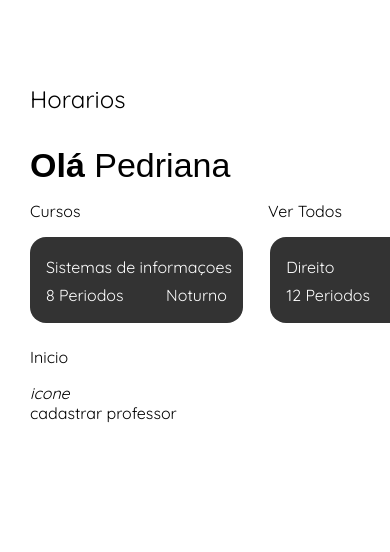
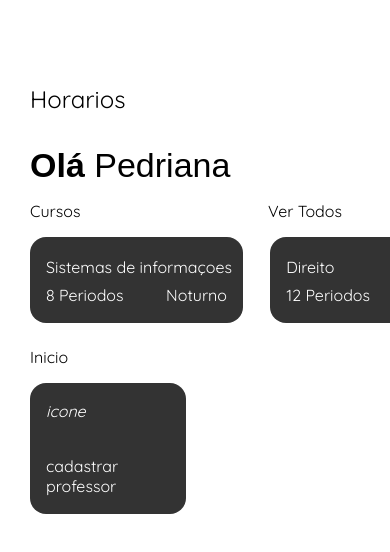
Before and after one commit to MatheusF99/login-screen, a React (Create React App) app: page / in a window 390 px wide. Shown: the top 552 px of the page. Built offline with nearby package versions, Linux system fonts and the light colour scheme.

Commit message:
mobile initialscreen first style

```diff
--- a/src/pages/InitialPage/InitialPage.js
+++ b/src/pages/InitialPage/InitialPage.js
@@ -59,7 +59,7 @@ function InitialPage() {
         <p className='register-title'>Inicio</p>
         <div className="box-register">
           <i>icone</i>
-          <p>cadastrar professor</p>
+          <span>cadastrar professor</span>
         </div>
       </div>
     </div>
--- a/src/pages/InitialPage/initialPage.css
+++ b/src/pages/InitialPage/initialPage.css
@@ -55,7 +55,6 @@
     margin-bottom: 24px;
     margin-right: 16px;
 
-
 }
 
 .course{
@@ -99,3 +98,26 @@
 .register-title{
     margin-bottom: 16px;
 }
+
+.div-register span{
+    width: 78px;
+    height: 41px;
+}
+
+.box-register{
+
+    display: flex;
+    justify-content: space-around;
+    flex-direction: column;
+
+    width: 156px;
+    height: 131px;
+
+    background: #333333;
+    border-radius: 16px;
+    color: #ffffff;
+
+    margin-right: 16px;
+
+    padding-left: 16px;
+}
```
Also changed, not shown: 1 other file (tests, documents, lock files or other folders).
